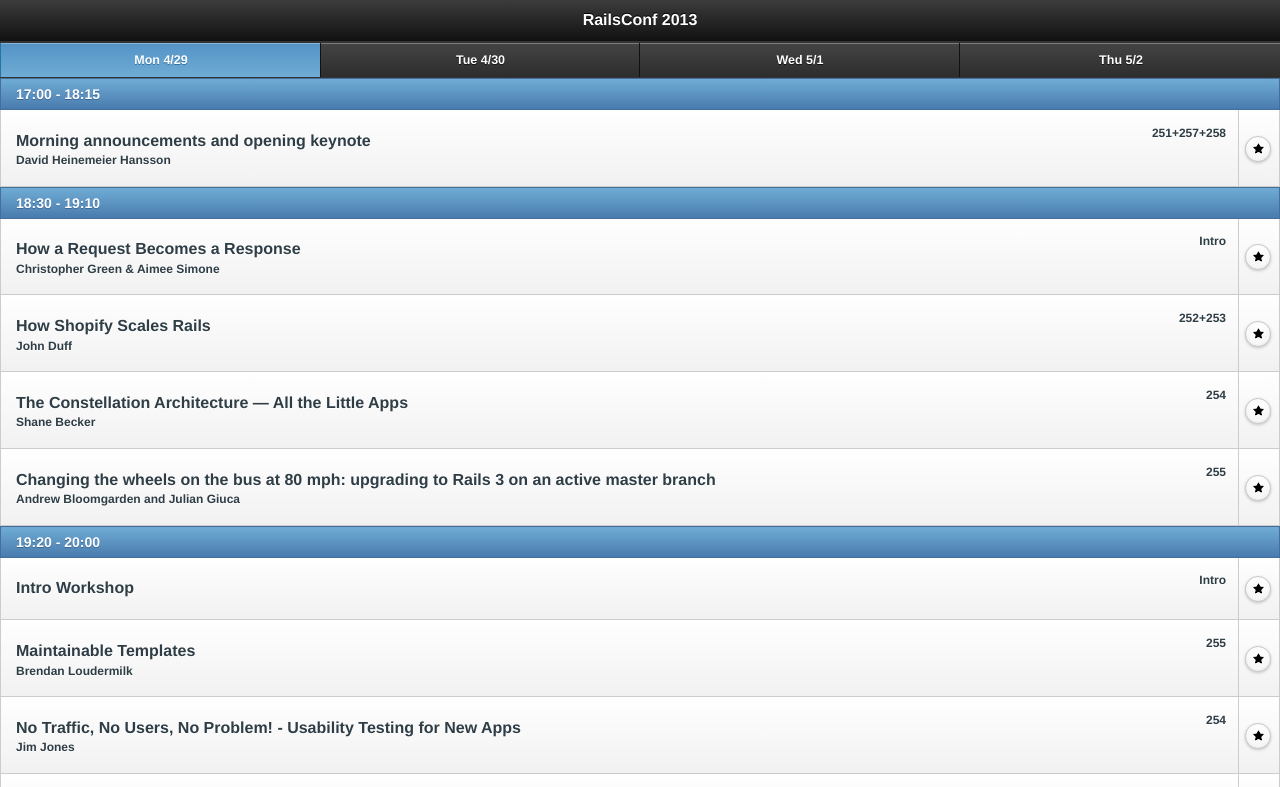
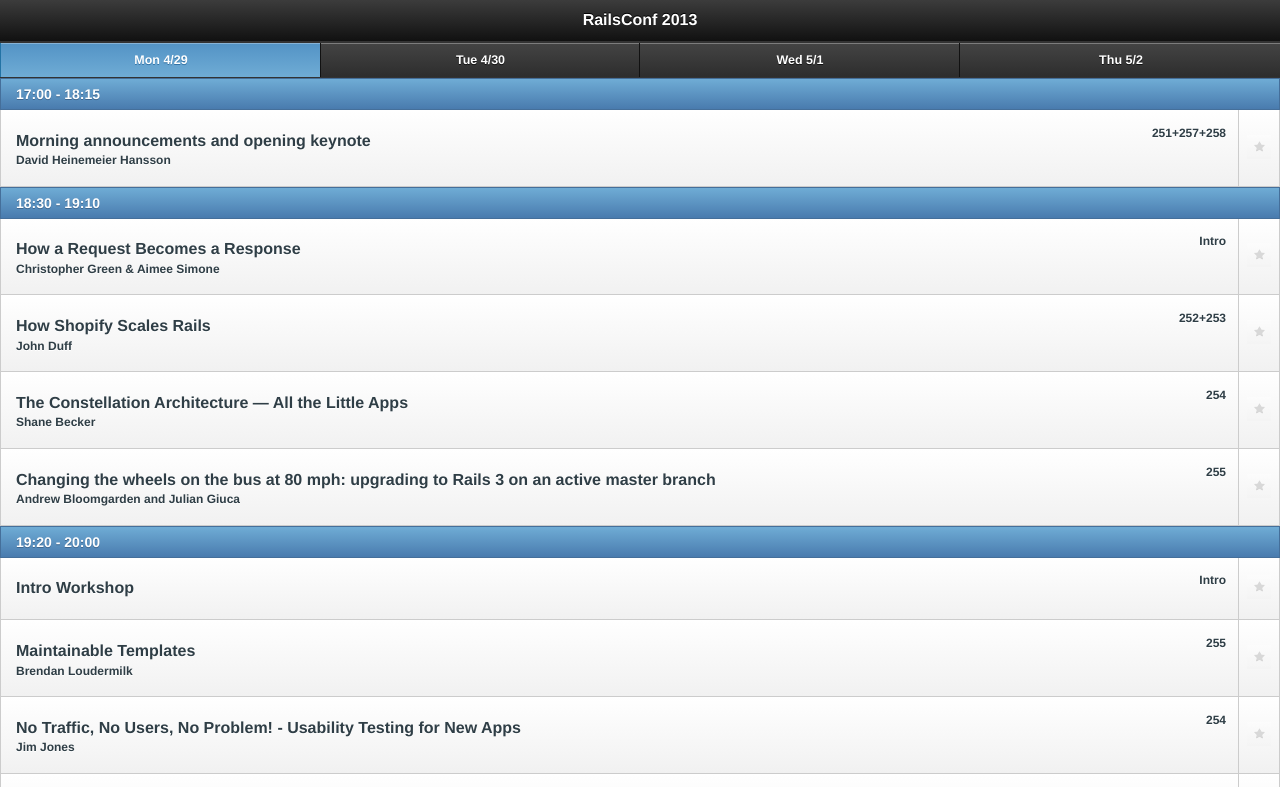
Before and after one commit to caliper-io/railsconf2013, a plain HTML site: page public/index.html in a window 1280 px wide. Shown: the top 787 px of the page. Drawn offline with Linux system fonts and the light colour scheme.

Commit message:
some css

```diff
--- a/public/custom.css
+++ b/public/custom.css
@@ -43,3 +43,14 @@ li.list-row a.ui-li-link-alt {
     display: inline;
   }
 }
+
+.star-btn * {
+  border: none !important;
+  border-radius: 0 !important;
+  text-shadow: none !important;
+  -moz-box-shadow: none !important;
+  -webkit-box-shadow: none !important;
+  box-shadow: none !important;
+  background-color: transparent !important;
+  opacity: 0.6;
+}
```
